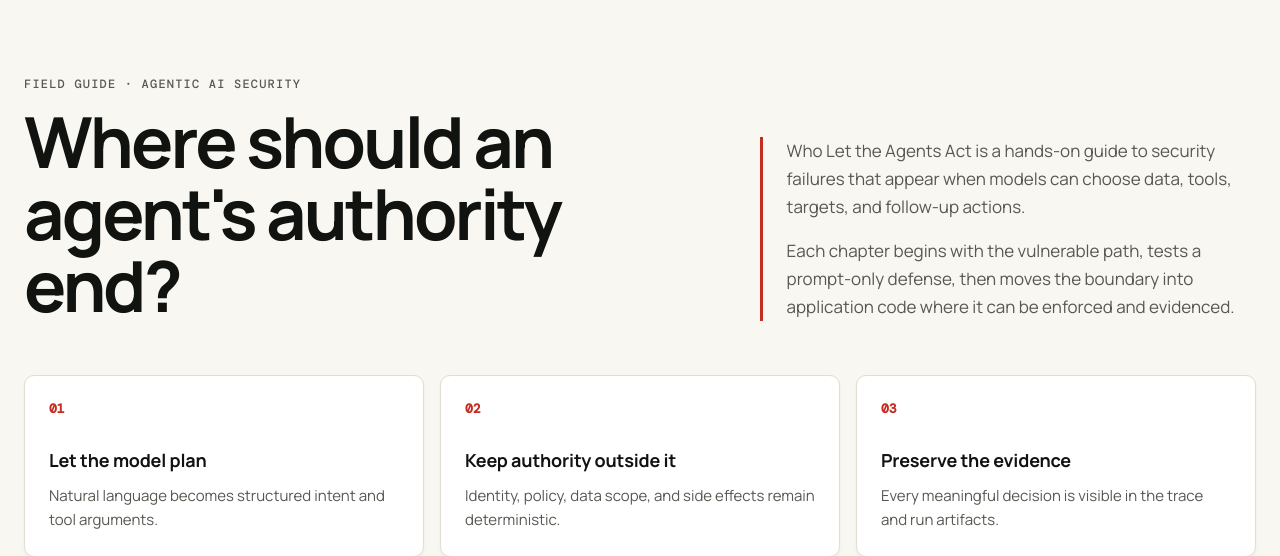
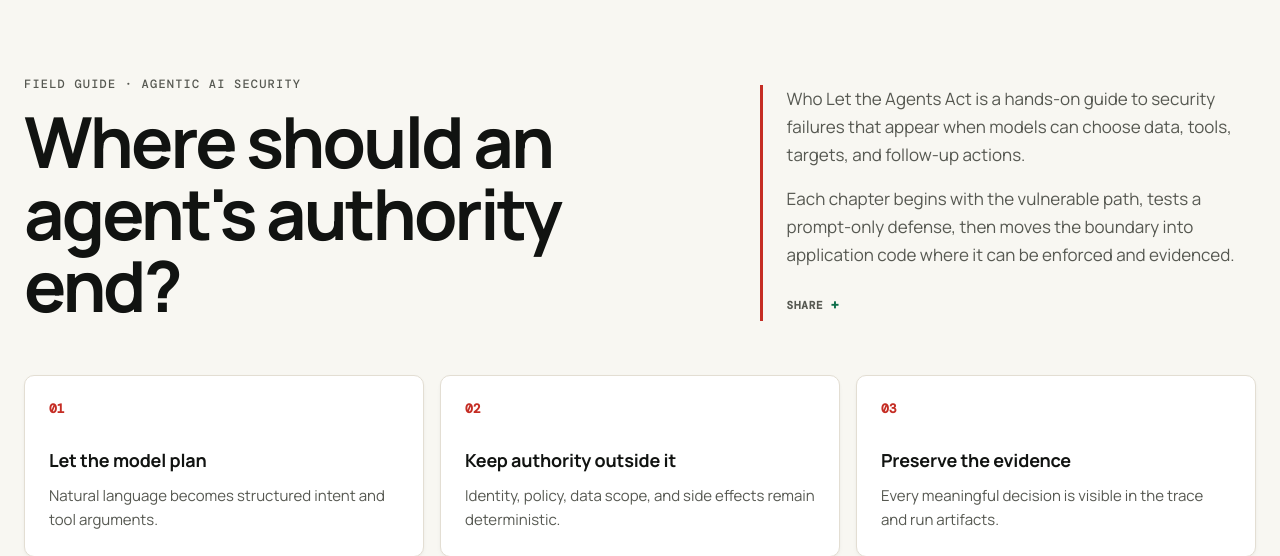
Before and after one commit to rewanthtammana/Who-Let-The-Agents-Act, a FastAPI app: page /blog in a window 1280 px wide. Shown: the part 111-667 px from the top of the page. Run offline with FastAPI, Linux system fonts and the light colour scheme; data that the repository does not hold is empty; parts of the project's set-up code (start-up, migrations or seed data) failed here and were passed over.

Commit message:
Sharable links

```diff
--- a/app.py
+++ b/app.py
@@ -39,7 +39,7 @@ PUBLIC_ASSET_ORIGIN = "https://who-let-the-agents-act.rewanthtammana.com"
 PUBLIC_APP_BASE_PATH = os.getenv("PUBLIC_APP_BASE_PATH", "/who-let-the-agents-act")
 APP_STYLESHEET_VERSION = "20260915-mobile-console2"
 APP_SCRIPT_VERSION = "20260915-basepath1"
-BLOG_ASSET_VERSION = "20260915-mobile-guide5"
+BLOG_ASSET_VERSION = "20260915-share4"
 SITE_HEADER_ASSET_VERSION = "20260915-unified1"
 GITHUB_CALLOUT_ASSET_VERSION = "20260915-callout6"
 GITHUB_CALLOUT_SCRIPT_VERSION = "20260915-basepath1"
--- a/static/blog.css
+++ b/static/blog.css
@@ -190,6 +193,99 @@ a { color: inherit; }
 }
 .guide-intro p:last-child {
   margin-bottom: 0;
+}
+.guide-share {
+  margin-top: 20px;
+}
+
+/* Reader Share Menu */
+.share-menu {
+  position: relative;
+  width: fit-content;
+}
+.share-trigger {
+  min-height: 32px;
+  padding: 6px 0;
+  display: inline-flex;
+  align-items: center;
+  gap: 7px;
+  border: 0;
+  border-bottom: 1px solid transparent;
+  border-radius: 0;
+  color: var(--muted);
+  background: transparent;
+  font: 600 0.6875rem "DM Mono", monospace;
+  letter-spacing: 0.07em;
+  text-transform: uppercase;
+  list-style: none;
+  cursor: pointer;
+  transition: border-color var(--transition-fast), background-color var(--transition-fast), color var(--transition-fast);
+}
+.share-trigger::-webkit-details-marker {
+  display: none;
+}
+.share-trigger::after {
+  content: "+";
+  color: var(--green);
+  font-size: 0.875rem;
+  line-height: 1;
+  transition: transform var(--transition-fast);
+}
+.share-menu[open] .share-trigger,
+.share-trigger:hover {
+  color: var(--ink);
+  border-bottom-color: var(--green);
+  background: transparent;
+}
+.share-menu[open] .share-trigger::after {
+  transform: rotate(45deg);
+}
+.share-panel {
+  min-width: 190px;
+  padding: 6px;
+  position: absolute;
+  z-index: 20;
+  top: calc(100% + 6px);
+  right: 0;
+  display: grid;
+  gap: 2px;
+  border: 1px solid var(--line);
+  border-radius: var(--radius-sm);
+  background: var(--panel);
+  box-shadow: 0 10px 26px rgba(17, 19, 17, 0.12);
+}
+.guide-share .share-panel {
+  right: auto;
+  left: 0;
+}
+.share-panel a,
+.share-panel button {
+  min-height: 34px;
+  width: 100%;
+  padding: 8px 9px;
+  display: flex;
+  align-items: center;
+  border: 0;
+  border-radius: var(--radius-xs);
+  color: var(--ink);
+  background: transparent;
+  font: 600 0.6875rem "DM Mono", monospace;
+  letter-spacing: 0.04em;
+  text-align: left;
+  text-decoration: none;
+  text-transform: uppercase;
+  cursor: pointer;
+}
+.share-panel a:hover,
+.share-panel button:hover {
+  color: var(--green);
+  background: var(--panel-subtle);
+}
+.share-status {
+  min-height: 18px;
+  padding: 2px 10px 0;
+  color: var(--muted);
+  font: 500 0.625rem "DM Mono", monospace;
 }
 
 /* Principles Cards */
--- a/static/blog.js
+++ b/static/blog.js
@@ -14,6 +14,55 @@ function severityClass(severity) {
   return String(severity).toLowerCase() === "critical" ? "critical" : "high";
 }
 
+function canonicalPageUrl(fallbackPath) {
+  const canonical = document.querySelector('link[rel="canonical"]')?.href;
+  if (canonical) return canonical;
+  return new URL(appLink(fallbackPath), window.location.origin).href;
+}
+
+function renderShareMenu({ title, description, path, compact = false }) {
+  const url = canonicalPageUrl(path);
+  const xText = `Worth reading: ${title}\n\n${description}\n`;
+  const linkedinUrl = `https://www.linkedin.com/sharing/share-offsite/?url=${encodeURIComponent(url)}&title=${encodeURIComponent(title)}&summary=${encodeURIComponent(description)}`;
+  const xUrl = `https://twitter.com/intent/tweet?text=${encodeURIComponent(xText)}&url=${encodeURIComponent(url)}`;
+  return `<details class="share-menu ${compact ? "compact" : ""}">
+    <summary class="share-trigger"><span>Share</span></summary>
+    <div class="share-panel">
+      <button type="button" aria-label="Copy page link" data-share-copy="${encodeURIComponent(url)}">Copy link</button>
+      <a href="${escapeHtml(linkedinUrl)}" target="_blank" rel="noopener noreferrer" aria-label="Share on LinkedIn">Share on LinkedIn</a>
+      <a href="${escapeHtml(xUrl)}" target="_blank" rel="noopener noreferrer" aria-label="Share on X">Share on X</a>
+      <span class="share-status" aria-live="polite"></span>
+    </div>
+  </details>`;
+}
+
+function setupShareMenus() {
+  document.querySelectorAll("[data-share-copy]").forEach((button) => {
+    button.addEventListener("click", async () => {
+      const value = decodeURIComponent(button.dataset.shareCopy || "");
+      const status = button.closest(".share-panel")?.querySelector(".share-status");
+      try {
+        if (navigator.clipboard?.writeText) {
+          await navigator.clipboard.writeText(value);
+        } else {
+          const textarea = document.createElement("textarea");
+          textarea.value = value;
+          textarea.setAttribute("readonly", "");
+          textarea.style.position = "fixed";
+          textarea.style.opacity = "0";
+          document.body.appendChild(textarea);
+          textarea.select();
+          document.execCommand("copy");
+          textarea.remove();
+        }
+        if (status) status.textContent = "Copied";
+      } catch {
+        if (status) status.textContent = "Copy failed";
+      }
+    });
+  });
+}
+
 function renderIndex(posts) {
   document.title = "Who Let the Agents Act - Field Guide";
   root.innerHTML = `
@@ -25,6 +74,12 @@ function renderIndex(posts) {
       <div class="guide-intro">
         <p>Who Let the Agents Act is a hands-on guide to security failures that appear when models can choose data, tools, targets, and follow-up actions.</p>
         <p>Each chapter begins with the vulnerable path, tests a prompt-only defense, then moves the boundary into application code where it can be enforced and evidenced.</p>
+        <div class="guide-share">${renderShareMenu({
+          title: "Who Let the Agents Act",
+          description: "An interactive field guide on agentic AI security, with realistic failure modes and vulnerable vs hardened controls.",
+          path: "/blog",
+          compact: true,
+        })}</div>
       </div>
     </section>
 
@@ -56,6 +111,7 @@ function renderIndex(posts) {
       }).join("")}
     </div>
     <aside class="safety-note"><strong>Educational use only.</strong> Vulnerable and prompt-only modes intentionally expose synthetic data or execute simulated side effects. Never connect them to production systems.</aside>`;
+  setupShareMenus();
 }
 
 function renderList(items, ordered = false) {
@@ -231,7 +287,15 @@ function renderArticle(post, posts) {
           <nav aria-label="On this page">${renderTocLinks(post, hasPrimer)}</nav>
         </details>
         <header class="article-header">
-          <div class="article-meta"><span>${escapeHtml(post.domain)}</span><span>${escapeHtml(post.category)}</span><span class="severity ${severityClass(post.severity)}">${escapeHtml(post.severity)}</span></div>
+          <div class="article-header-top">
+            <div class="article-meta"><span>${escapeHtml(post.domain)}</span><span>${escapeHtml(post.category)}</span><span class="severity ${severityClass(post.severity)}">${escapeHtml(post.severity)}</span></div>
+            ${renderShareMenu({
+              title: post.title,
+              description: post.dek,
+              path: post.url,
+              compact: true,
+            })}
+          </div>
           <h1>${escapeHtml(post.title)}</h1>
           <p class="dek">${escapeHtml(post.dek)}</p>
           <a class="primary-action" href="${escapeHtml(appLink(post.lab_url))}">Open this scenario in the lab <span>→</span></a>
@@ -352,6 +416,7 @@ function renderArticle(post, posts) {
     </div>`;
   setupScreenshotLightbox();
   setupArticleNavigation();
+  setupShareMenus();
 }
 
 async function initialize() {
```
Also changed, not shown: other parts of static/blog.css (+36 -1 lines).
